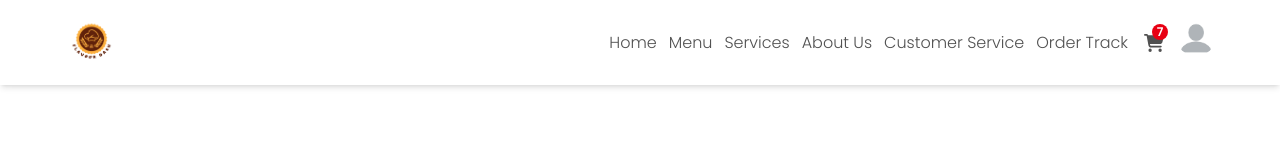
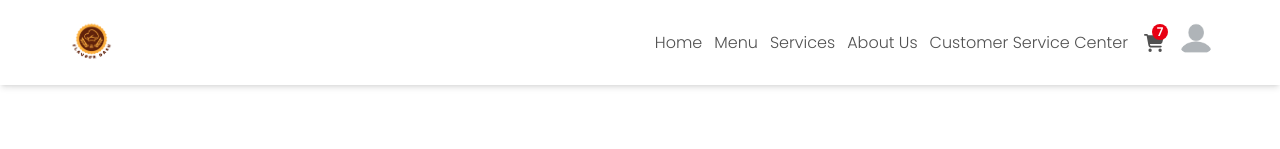
Before and after one commit to kirtanpatel35367/Food-Cart-Web-App, a React (Create React App) app: page / in a window 1280 px wide. Shown: the top 149 px of the page. Built offline with nearby package versions, Linux system fonts and the light colour scheme; a web font is replaced by a local one.

Commit message:
Change Header2

```diff
--- a/src/components/Header.jsx
+++ b/src/components/Header.jsx
@@ -58,9 +58,7 @@ const Header = () => {
           <li className='text-base text-textColor hover:text-headingColor duration-100 transition-all ease-in-out cursor-pointer'>Menu</li>
           <li className='text-base text-textColor hover:text-headingColor duration-100 transition-all ease-in-out cursor-pointer'>Services</li>
           <li className='text-base text-textColor hover:text-headingColor duration-100 transition-all ease-in-out cursor-pointer'>About Us</li>
-          <li className='text-base text-textColor hover:text-headingColor duration-100 transition-all ease-in-out cursor-pointer'>Customer Service</li>
-          <li className='text-base text-textColor hover:text-headingColor duration-100 transition-all ease-in-out cursor-pointer'>Order Track</li>
-
+          <li className='text-base text-textColor hover:text-headingColor duration-100 transition-all ease-in-out cursor-pointer'>Customer Service Center</li>
         </motion.ul>
 
         <div className='relative flex items-center text-xl ml-4'>
```
